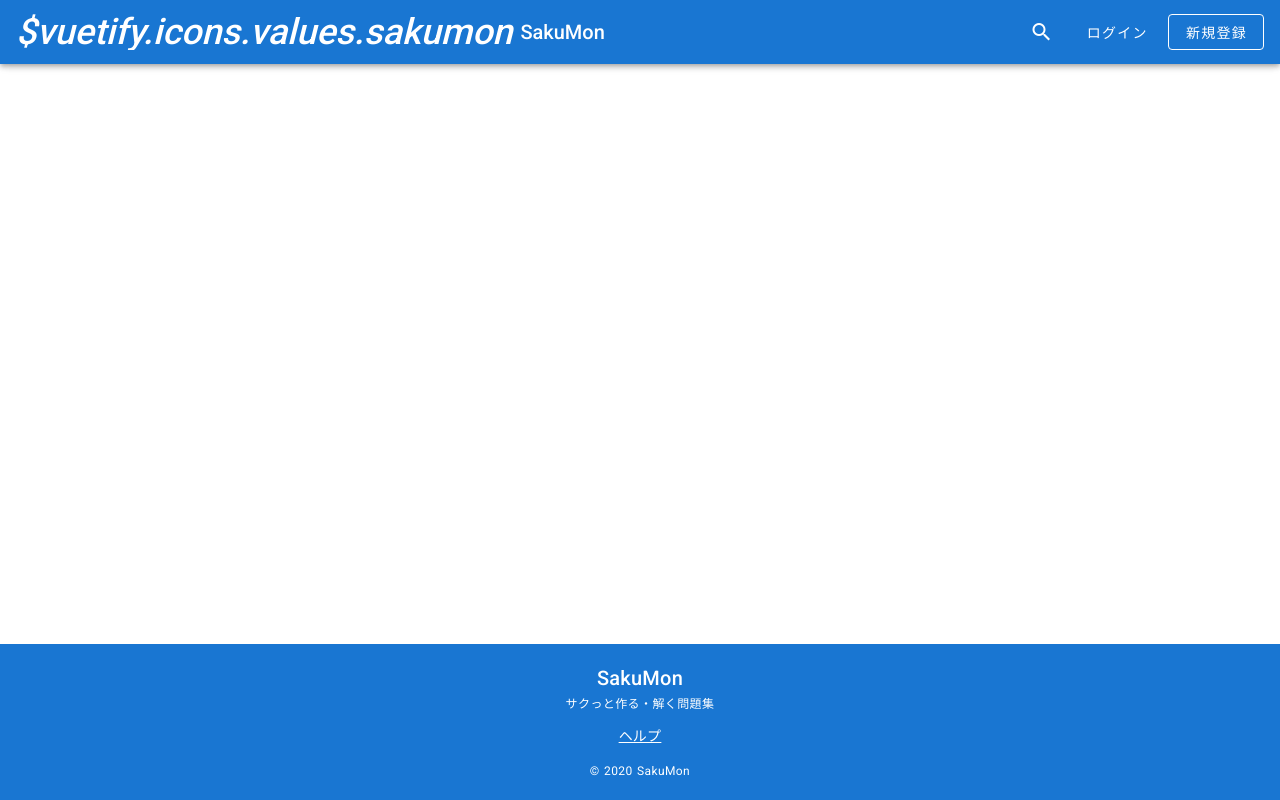
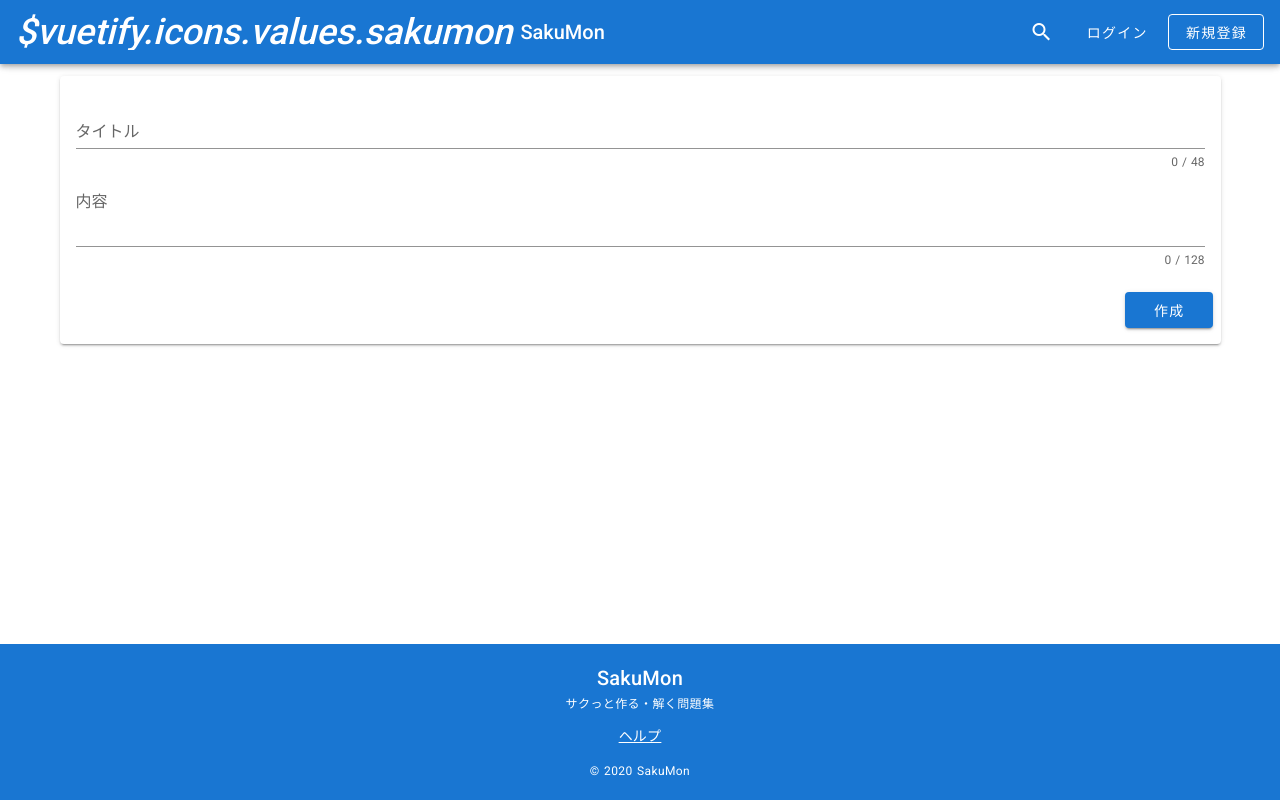
Before and after one commit to suzukey/portfolio-sakumon, a Nuxt app in the folder frontend/app/: page /posts/new in a window 1280 px wide. Built offline with nearby package versions, Linux system fonts and the light colour scheme; no server answers.

Commit message:
[add] 新規投稿ページを追加

```diff
--- /dev/null
+++ b/frontend/app/components/posts/CreatePost.vue
@@ -0,0 +1,54 @@
+<template>
+  <v-card class="py-2">
+    <v-card-text>
+      <v-text-field v-model="post.title" :counter="48" label="タイトル" />
+      <v-textarea
+        v-model="post.body"
+        label="内容"
+        :counter="128"
+        auto-grow
+        row-height="20"
+        rows="3"
+      />
+    </v-card-text>
+    <v-card-actions>
+      <v-spacer></v-spacer>
+      <v-btn color="primary" class="px-7" @click="savePost">
+        作成
+      </v-btn>
+    </v-card-actions>
+  </v-card>
+</template>
+
+<script>
+export default {
+  data() {
+    return {
+      post: {
+        title: '',
+        body: '',
+      },
+    }
+  },
+  methods: {
+    async savePost() {
+      const postUrl = `/api/v1/posts`
+      const postInfo = {
+        title: this.post.title,
+        body: this.post.body,
+        status: this.post.status,
+      }
+      await this.$axios
+        .post(postUrl, postInfo)
+        .then((res) => {
+          this.$toast.success('作成しました')
+          const postId = res.data.post.id
+          this.$router.push({ path: `/posts/${postId}/edit` })
+        })
+        .catch(() => {
+          this.$toast.error('作成に失敗しました')
+        })
+    },
+  },
+}
+</script>
--- a/frontend/app/pages/posts/new.vue
+++ b/frontend/app/pages/posts/new.vue
@@ -1,9 +1,27 @@
 <template>
-  <v-main></v-main>
+  <v-main>
+    <v-container>
+      <v-row>
+        <v-col>
+          <CreatePost />
+        </v-col>
+      </v-row>
+    </v-container>
+  </v-main>
 </template>
 
 <script>
+import CreatePost from '~/components/posts/CreatePost.vue'
+
 export default {
   middleware: 'authenticated',
+  components: {
+    CreatePost,
+  },
+  head() {
+    return {
+      title: '新規投稿',
+    }
+  },
 }
 </script>
```
